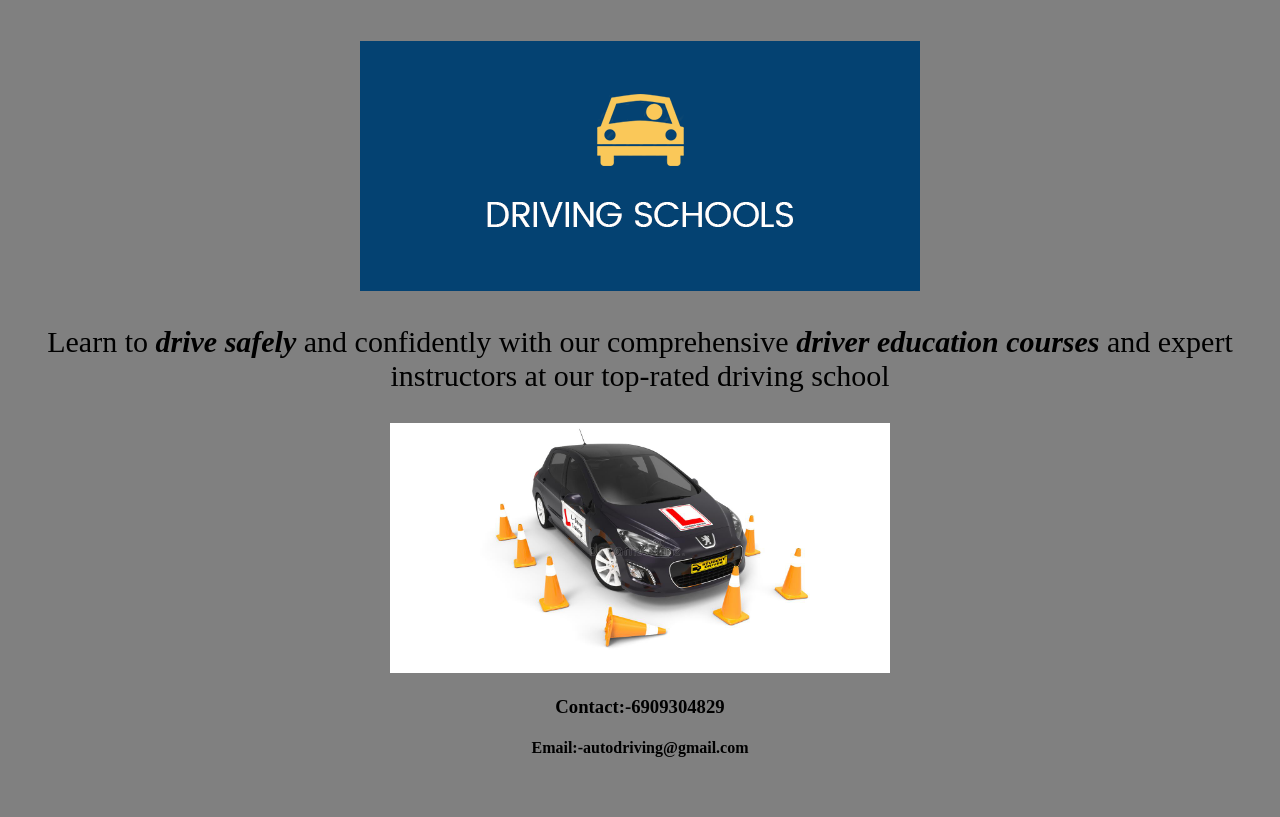
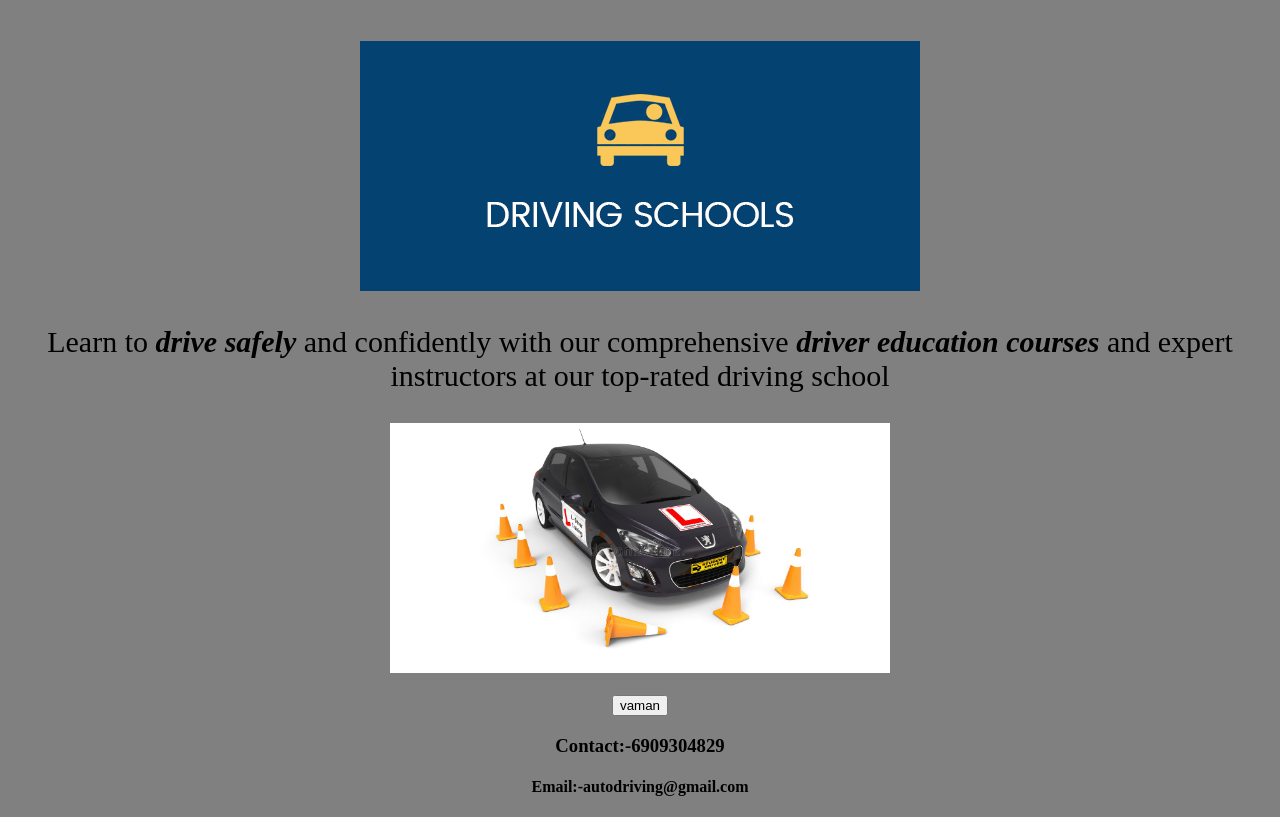
Before and after one commit to abovewicked/Sahil1234, a plain HTML site: page Index.html in a window 1280 px wide. Shown: the part 61-878 px from the top of the page. Before the commit the page ends 839 px from the top, so only its background shows below. Drawn offline with Linux system fonts and the light colour scheme.

Commit message:
Update Index.html

```diff
--- a/Index.html
+++ b/Index.html
@@ -12,6 +12,8 @@
 	<img src="driving-school.png">
 <p style="font-size: 30px">Learn to <b><i>drive safely</i></b> and confidently with our comprehensive <b><i>driver education courses</i></b> and expert instructors at our top-rated driving school</p>
 	<img height="250px" width="500px" src="driving-school-car-traffic-cones-62307541.jpg">
+		      <br><br>
+      <button>vaman</button>
 	<h3>Contact:-6909304829</h3>
 	<h4>Email:-autodriving@gmail.com</h4>
 
```
